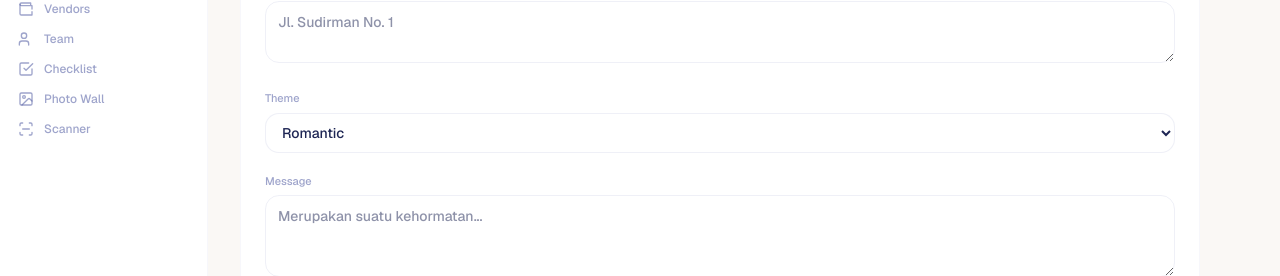
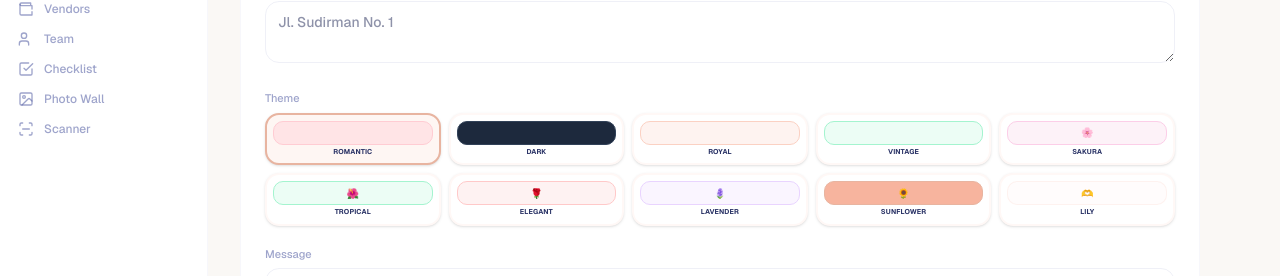
Before and after one commit to amaulana8/weddingnik, a Next.js app: page /project/1/invitation in a window 1280 px wide. Shown: the part 396-672 px from the top of the page. Built offline with nearby package versions, Linux system fonts and the light colour scheme; no server answers; the database is empty.

Commit message:
feat: visual theme selector (radio cards with color swatches)
- Replace dropdown with visual grid of theme cards
- Each theme shows color swatch + icon + name
- Active state with rose-gold border
- Radio buttons for selection (matches old project)

```diff
--- a/src/components/InvitationForm.tsx
+++ b/src/components/InvitationForm.tsx
@@ -73,18 +73,28 @@ export default function InvitationForm({ tenantId, invitation }: { tenantId: str
 
       <div>
         <label className="block text-[11px] font-medium text-navy-400/60 mb-1.5">Theme</label>
-        <select name="theme" defaultValue={invitation?.theme || "romantic"} className="w-full h-10 px-3 rounded-xl border border-navy-200/20 text-sm text-navy-700 font-medium bg-white focus:outline-none focus:ring-2 focus:ring-rose-gold-400/40 transition-all">
-          <option value="romantic">Romantic</option>
-          <option value="elegant">Elegant Rose</option>
-          <option value="modern">Modern Dark</option>
-          <option value="royal">Royal Gold</option>
-          <option value="vintage">Vintage</option>
-          <option value="sakura">Sakura</option>
-          <option value="tropical">Tropical</option>
-          <option value="lavender">Lavender</option>
-          <option value="sunflower">Sunflower</option>
-          <option value="lily">Lily</option>
-        </select>
+        <div className="grid grid-cols-5 gap-2">
+          {[
+            { id: 'romantic', name: 'Romantic', bg: 'bg-rose-100 border border-rose-200' },
+            { id: 'modern', name: 'Dark', bg: 'bg-slate-800 border border-slate-700' },
+            { id: 'royal', name: 'Royal', bg: 'bg-rose-gold-100/50 border border-rose-gold-200' },
+            { id: 'vintage', name: 'Vintage', bg: 'bg-emerald-50 border border-emerald-200' },
+            { id: 'sakura', name: 'Sakura', bg: 'bg-pink-50 border border-pink-200', icon: '🌸' },
+            { id: 'tropical', name: 'Tropical', bg: 'bg-emerald-50 border border-emerald-200', icon: '🌺' },
+            { id: 'elegant', name: 'Elegant', bg: 'bg-red-50 border border-red-200', icon: '🌹' },
+            { id: 'lavender', name: 'Lavender', bg: 'bg-purple-50 border border-purple-200', icon: '🪻' },
+            { id: 'sunflower', name: 'Sunflower', bg: 'bg-rose-gold-300 border border-rose-gold-400', icon: '🌻' },
+            { id: 'lily', name: 'Lily', bg: 'bg-rose-gold-50/30 border border-rose-gold-100/50', icon: '🫶' },
+          ].map(t => (
+            <label key={t.id} className="flex flex-col items-center p-1.5 border-2 rounded-xl cursor-pointer transition-all has-[:checked]:border-rose-gold-400 has-[:checked]:bg-rose-gold-50 border-rose-gold-100/30 hover:border-rose-gold-200 bg-white shadow-sm">
+              <input type="radio" name="theme" value={t.id} defaultChecked={invitation?.theme === t.id || (!invitation?.theme && t.id === 'romantic')} className="absolute opacity-0" />
+              <div className={`h-6 w-full rounded-lg mb-0.5 flex items-center justify-center ${t.bg}`}>
+                {t.icon && <span className="text-[10px]">{t.icon}</span>}
+              </div>
+              <span className="text-[7px] font-bold uppercase tracking-wide text-navy-600 truncate w-full text-center">{t.name}</span>
+            </label>
+          ))}
+        </div>
       </div>
 
       <div>
```
